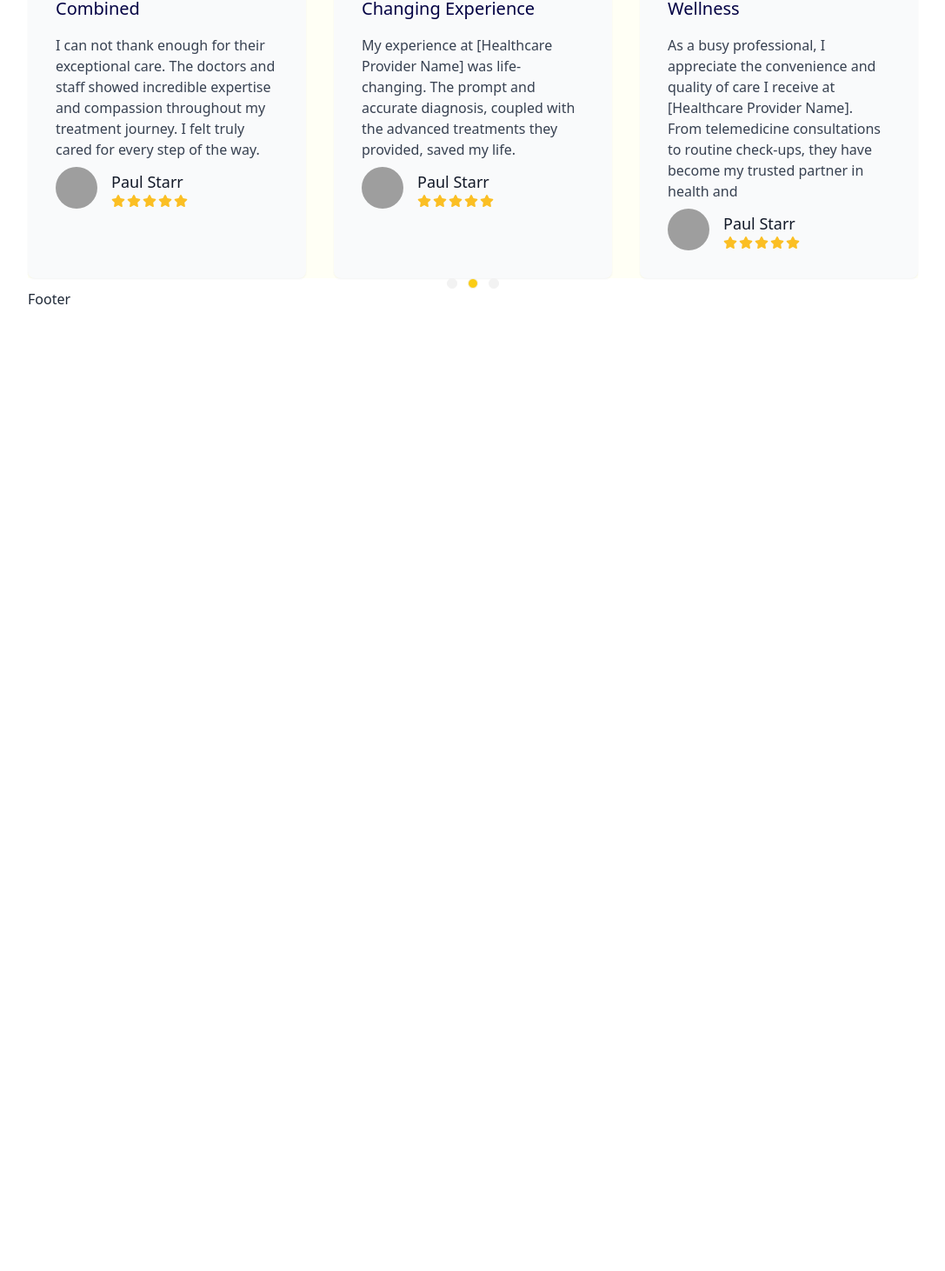
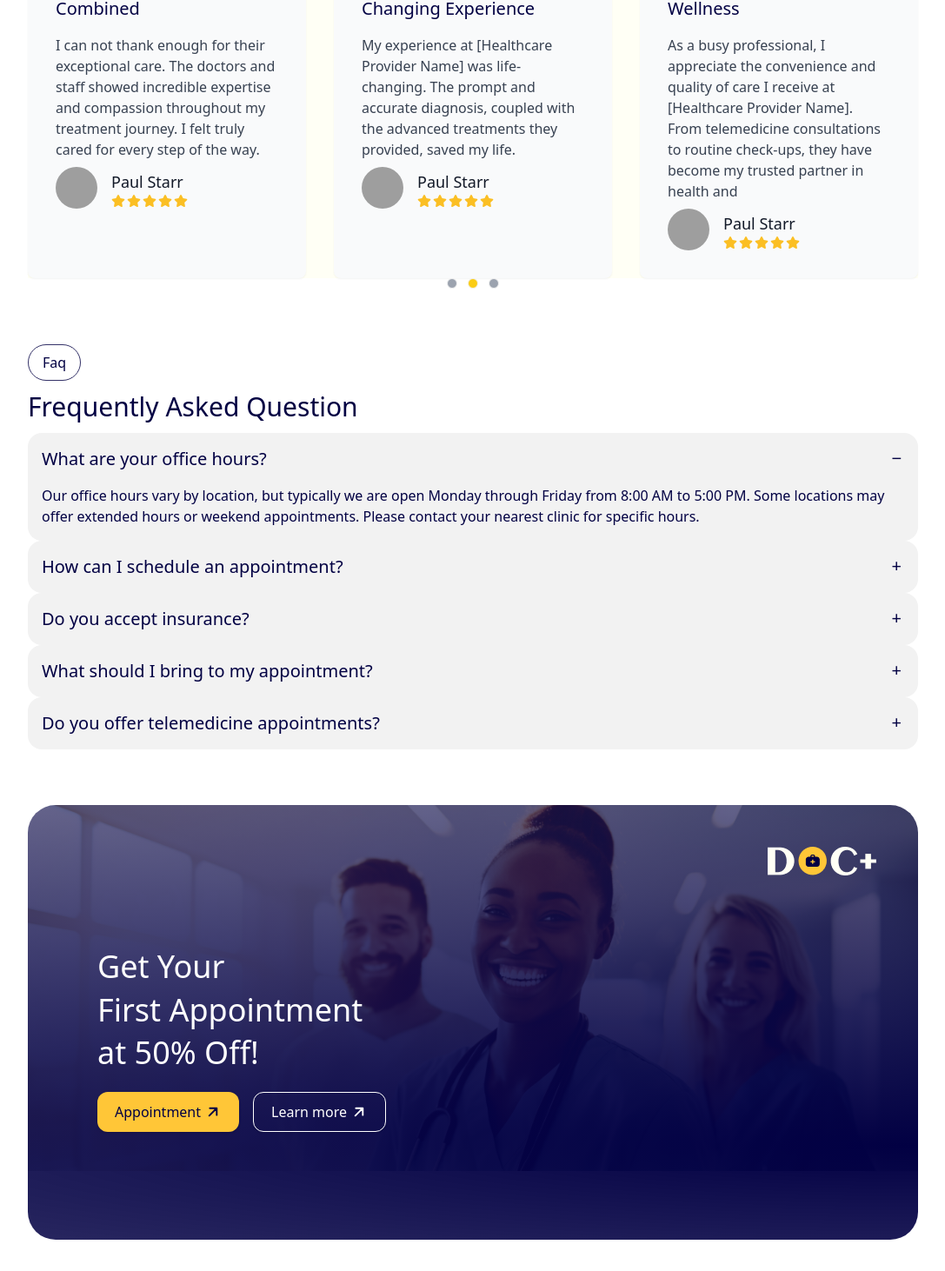
Before and after one commit to Tamim239/Healthcare-Landing-page, a React (Vite) app in the folder Healthcare-landing-page/: page / in a window 1280 px wide. Shown: the part 2502-3964 px from the top of the page at 87% size, without its empty margins (96-1183 px from the left). Before the commit the page ends 2858 px from the top, so only its background shows below. Built offline with nearby package versions, Linux system fonts and the light colour scheme; grey boxes are pictures that could not be loaded.

Commit message:
added offer banner section and responsive design

```diff
--- /dev/null
+++ b/Healthcare-landing-page/src/Components/HomeSection/Accordion.jsx
@@ -0,0 +1,55 @@
+export const Accordion = () => {
+  return (
+    <div className="my-16">
+        <div className="border border-[#343268] rounded-full inline-block py-2 px-4 ">
+        <p>Faq</p>
+      </div>
+      <h2 className="text-3xl font-medium my-3">Frequently Asked Question</h2>
+      <div className="collapse collapse-plus bg-base-200">
+        <input type="radio" name="my-accordion-3" defaultChecked />
+        <div className="collapse-title text-xl font-medium">
+        What are your office hours?
+        </div>
+        <div className="collapse-content">
+          <p>Our office hours vary by location, but typically we are open Monday through Friday from 8:00 AM to 5:00 PM. Some locations may offer extended hours or weekend appointments. Please contact your nearest clinic for specific hours.</p>
+        </div>
+      </div>
+      <div className="collapse collapse-plus bg-base-200">
+        <input type="radio" name="my-accordion-3" />
+        <div className="collapse-title text-xl font-medium">
+        How can I schedule an appointment?
+        </div>
+        <div className="collapse-content">
+          <p>Interactively impact fully researched total linkage without robust imperatives. Efficiently scale state of the art processes rather than world-class solutions. Credibly.</p>
+        </div>
+      </div>
+      <div className="collapse collapse-plus bg-base-200">
+        <input type="radio" name="my-accordion-3" />
+        <div className="collapse-title text-xl font-medium">
+        Do you accept insurance?
+        </div>
+        <div className="collapse-content">
+          <p>Interactively impact fully researched total linkage without robust imperatives. Efficiently scale state of the art processes rather than world-class solutions. Credibly.</p>
+        </div>
+      </div>
+      <div className="collapse collapse-plus bg-base-200">
+        <input type="radio" name="my-accordion-3" />
+        <div className="collapse-title text-xl font-medium">
+        What should I bring to my appointment?
+        </div>
+        <div className="collapse-content">
+          <p>Interactively impact fully researched total linkage without robust imperatives. Efficiently scale state of the art processes rather than world-class solutions. Credibly.</p>
+        </div>
+      </div>
+      <div className="collapse collapse-plus bg-base-200">
+        <input type="radio" name="my-accordion-3" />
+        <div className="collapse-title text-xl font-medium">
+        Do you offer telemedicine appointments?
+        </div>
+        <div className="collapse-content">
+          <p>Interactively impact fully researched total linkage without robust imperatives. Efficiently scale state of the art processes rather than world-class solutions. Credibly.</p>
+        </div>
+      </div>
+    </div>
+  );
+};
--- /dev/null
+++ b/Healthcare-landing-page/src/Components/HomeSection/OfferBanner.jsx
@@ -0,0 +1,38 @@
+import { IoArrowUpOutline } from "react-icons/io5";
+import offerBanner from "../../assets/Rectangle 32.png";
+import logoWhite from '../../assets/logo light.png'
+
+export const OfferBanner = () => {
+  return (
+    <div
+      style={{
+        borderRadius: "32px",
+        backgroundImage: `radial-gradient(648.07% 142.88% at 98.23% 78.35%, #020043 0%, rgba(2, 0, 67, 0.30) 100%), url('${offerBanner}')`,
+        backgroundRepeat: "no-repeat",
+        backgroundSize:"contain",
+      }}
+      className="my-8 w-full h-[500px]"
+    >
+        <div className="flex  justify-end">
+        <img src={logoWhite} alt="" className="relative top-12 right-12"/>
+        </div>
+      <div className=" flex flex-col justify-center pt-32 md:py-32 md:px-20 px-5">
+      <h1 className="text-4xl font-medium text-white leading-snug">Get Your <br /> First Appointment <br /> at 50% Off!</h1>
+      <div className="flex gap-1 sm:gap-4 mt-5">
+        <a
+          className=" flex items-center gap-1 max-sm:justify-center bg-[#ffc637] rounded-xl px-5 py-2.5 font-medium  shadow"
+          href="#"
+        >
+          Appointment <IoArrowUpOutline className="rotate-45 text-xl" />
+        </a>
+        <a
+          className=" flex items-center gap-1 max-sm:justify-center border border-white text-white rounded-xl px-5 py-2.5 font-medium  shadow"
+          href="#"
+        >
+          Learn more <IoArrowUpOutline className="rotate-45 text-xl" />
+        </a>
+      </div>
+      </div>
+    </div>
+  );
+};
--- a/Healthcare-landing-page/src/Components/HomeSection/Review.jsx
+++ b/Healthcare-landing-page/src/Components/HomeSection/Review.jsx
@@ -2,7 +2,7 @@ import { FaStar } from "react-icons/fa6";
 
 export const Review = () => {
   return (
-    <div>
+    <div className="max-sm:my-10">
       <div className="border border-[#343268] rounded-full inline-block py-2 px-4 ">
         <p>Testimonial</p>
       </div>
@@ -108,9 +108,9 @@ export const Review = () => {
           </div>
         </section>
         <div className="flex justify-center gap-3 items-center">
-        <div className="badge badge-ghost badge-xs"></div>
+        <div className="badge bg-gray-400 badge-xs"></div>
         <div className="badge bg-yellow-400 badge-xs"></div>
-        <div className="badge badge-ghost badge-xs"></div>
+        <div className="badge bg-gray-400 badge-xs"></div>
         </div>
       </div>
     </div>
--- a/Healthcare-landing-page/src/Pages/Home/Home.jsx
+++ b/Healthcare-landing-page/src/Pages/Home/Home.jsx
@@ -1,6 +1,8 @@
+import { Accordion } from "../../Components/HomeSection/Accordion"
 import { Banner } from "../../Components/HomeSection/Banner"
 import { EmpoweringHealth } from "../../Components/HomeSection/EmpoweringHealth"
 import { Help_Solution } from "../../Components/HomeSection/Help_Solution"
+import { OfferBanner } from "../../Components/HomeSection/OfferBanner"
 import { Review } from "../../Components/HomeSection/Review"
 import { Stats } from "../../Components/HomeSection/Stats"
 
@@ -12,6 +14,8 @@ export const Home = () => {
         <Help_Solution />
         <EmpoweringHealth />
         <Review />
+        <Accordion />
+        <OfferBanner />
     </div>
   )
 }
```
